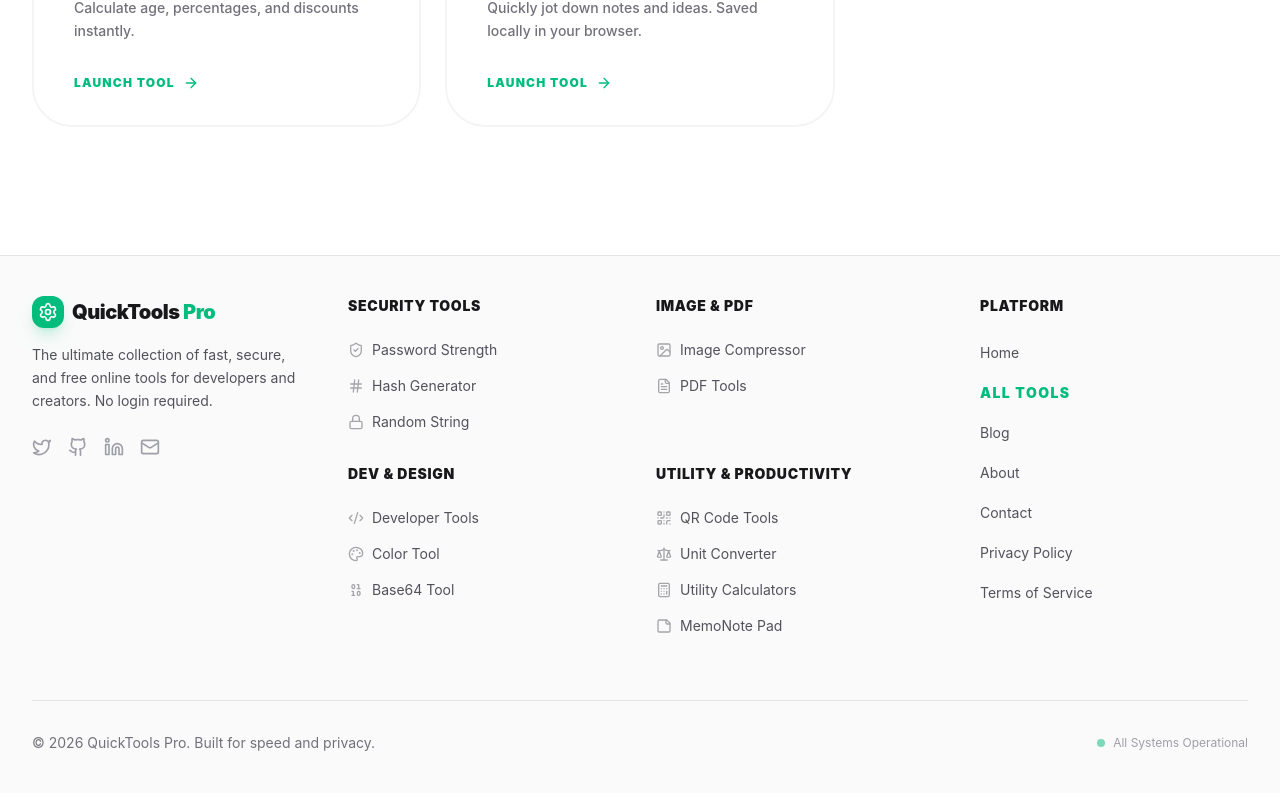
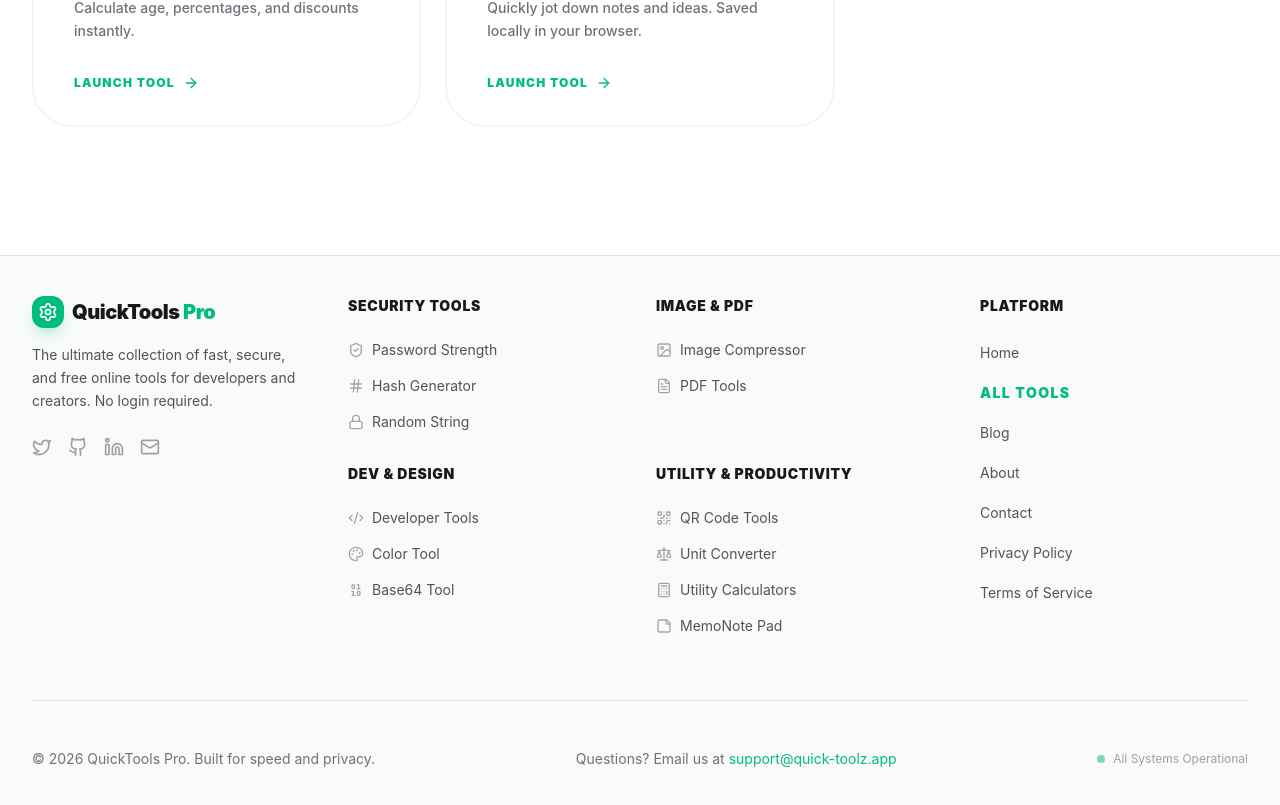
Before and after one commit to m-izero/Quick-Tools, a React (Vite) app: page / in a window 1280 px wide. Shown: the part 7684-8489 px from the top of the page. Built offline with nearby package versions, Linux system fonts and the light colour scheme; no server answers; the database is empty.

Commit message:
feat(footer): Add aria-label and improve privacy policy link
Adds an `aria-label` attribute to the Privacy Policy link for better accessibility. Also includes an incomplete `<section>` for future use, as seen in the diff.

```diff
--- a/src/components/Footer.tsx
+++ b/src/components/Footer.tsx
@@ -126,7 +126,14 @@ export function Footer() {
               <li><Link to="/blog" className="text-sm text-zinc-600 hover:text-emerald-500 dark:text-zinc-400 transition-colors">Blog</Link></li>
               <li><Link to="/about" className="text-sm text-zinc-600 hover:text-emerald-500 dark:text-zinc-400 transition-colors">About</Link></li>
               <li><Link to="/contact" className="text-sm text-zinc-600 hover:text-emerald-500 dark:text-zinc-400 transition-colors">Contact</Link></li>
-              <li><Link to="/privacy-policy" className="text-sm text-zinc-600 hover:text-emerald-500 dark:text-zinc-400 transition-colors">Privacy Policy</Link></li>
+              <li>
+                <Link
+                  to="/privacy-policy"
+                  aria-label="Privacy Policy"
+                  className="text-sm text-zinc-600 hover:text-emerald-500 dark:text-zinc-400 transition-colors"
+                   >Privacy Policy
+                </Link>
+              </li>
               <li><Link to="/terms" className="text-sm text-zinc-600 hover:text-emerald-500 dark:text-zinc-400 transition-colors">Terms of Service</Link></li>
             </ul>
           </div>
@@ -136,6 +143,17 @@ export function Footer() {
           <p className="text-sm text-zinc-500 dark:text-zinc-400">
             &copy; {currentYear} QuickTools Pro. Built for speed and privacy.
           </p>
+          <section className="text-center py-4">
+  <p className="text-sm text-zinc-500 dark:text-zinc-400">
+    Questions? Email us at{' '}
+    <a
+      href="mailto:support@quick-toolz.app"
+      className="text-emerald-500 hover:underline"
+    >
+      support@quick-toolz.app
+    </a>
+  </p>
+</section>
           <div className="flex items-center gap-6">
             <span className="flex items-center gap-2 text-xs text-zinc-400">
               <div className="h-2 w-2 rounded-full bg-emerald-500 animate-pulse" />
```
